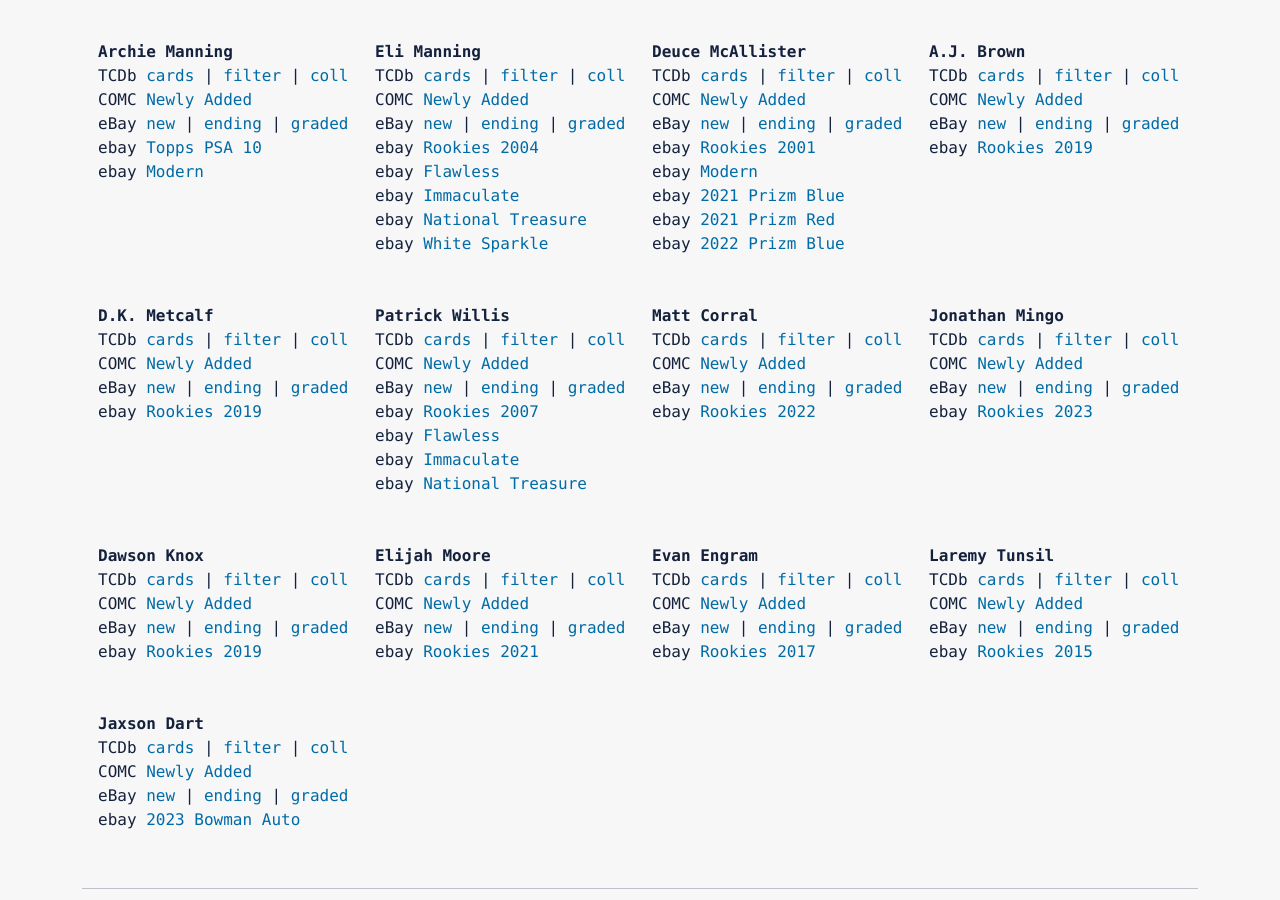
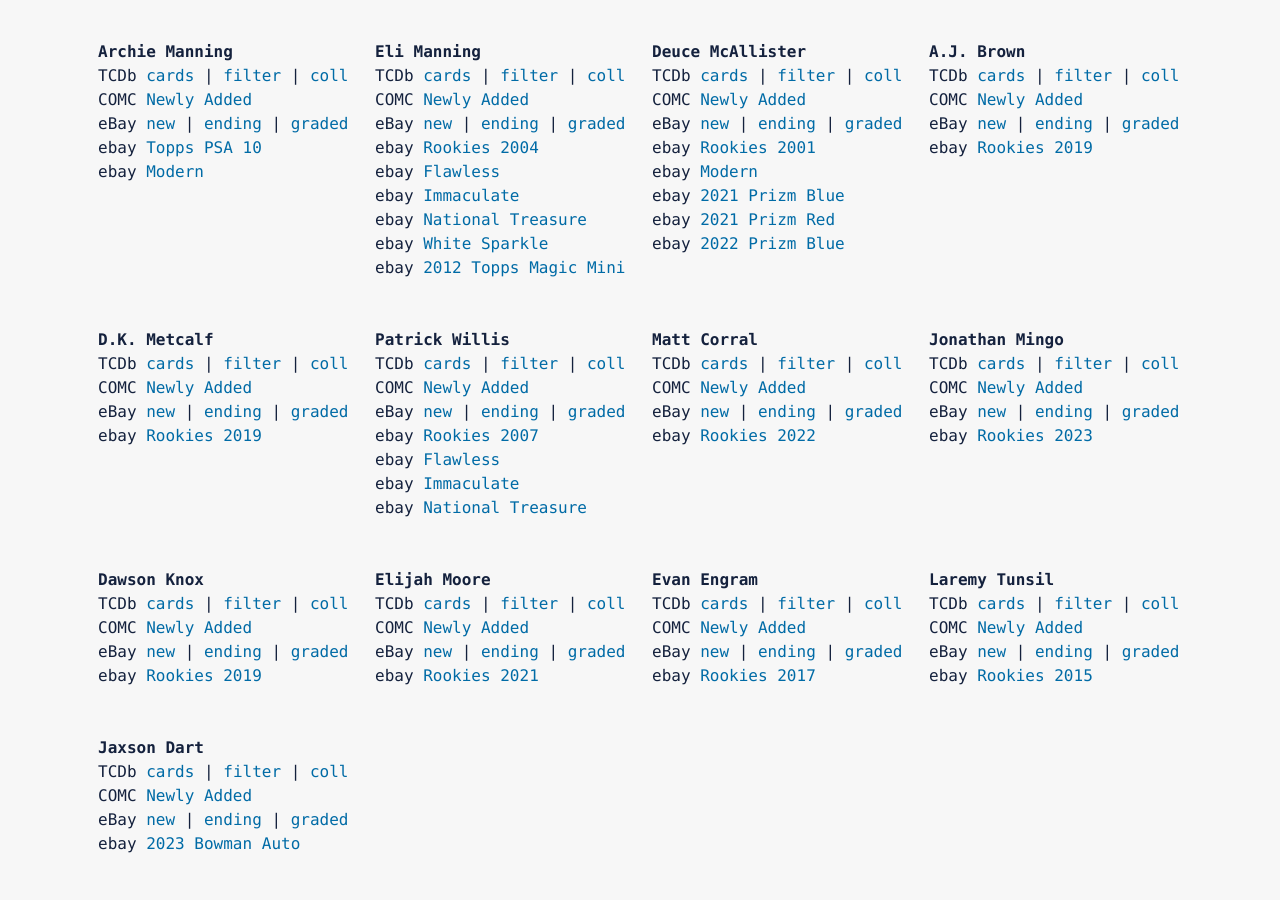
Before and after one commit to jimg72/jimg72.github.io, a Jekyll site: the page built from docs/football.html, in a window 1280 px wide and 900 px high. Built offline with Jekyll 4.4.1, drawn with Linux system fonts in a browser that asks for light colours.

Commit message:
Update football1.yaml

```diff
--- a/docs/_data/football1.yaml
+++ b/docs/_data/football1.yaml
@@ -25,6 +25,8 @@
       search_str: national (treasure,treasures) -digital
     - search_name: White Sparkle
       search_str: white sparkle
+    - search_name: 2012 Topps Magic Mini
+      search_str: 2012 '"topps magic"' mini
 
 - player: Deuce McAllister
   pid: 11498
```
